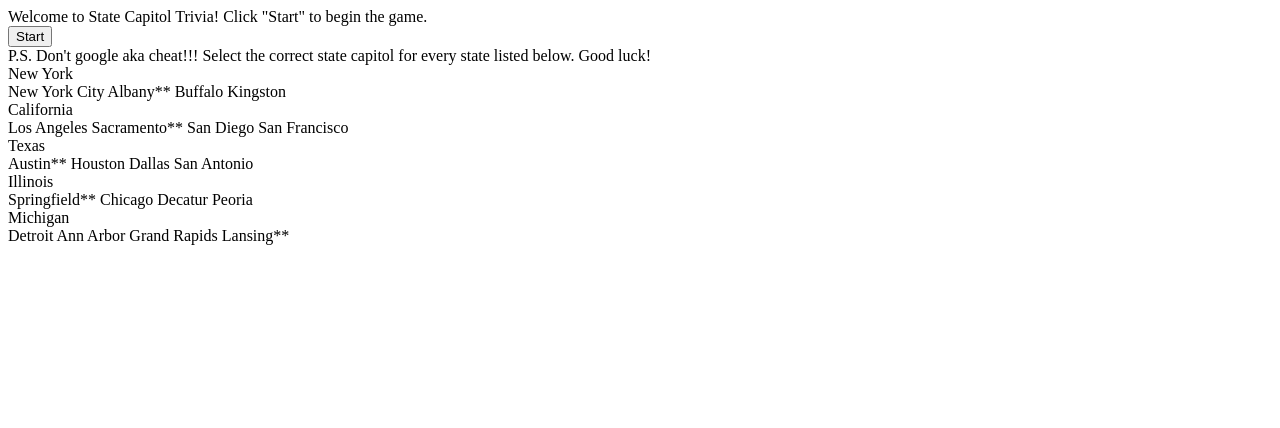
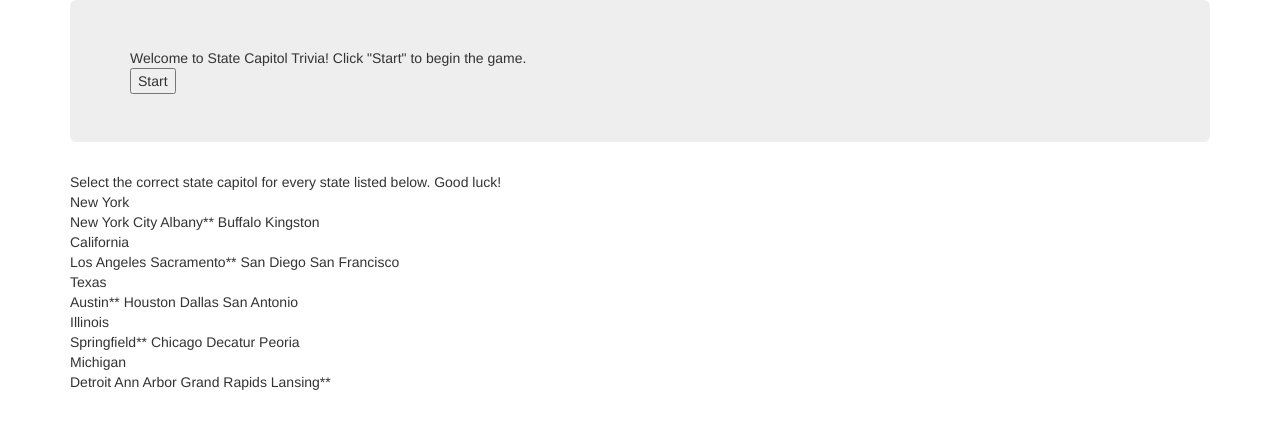
Before and after one commit to ryannwenke/TriviaGame, a plain HTML site: page index.html in a window 1280 px wide. Drawn offline with nearby package versions, Linux system fonts and the light colour scheme.

Commit message:
fourth commit

```diff
--- a/assets/javascript/app.js
+++ b/assets/javascript/app.js
@@ -0,0 +1,5 @@
+//on click ready
+
+//timer starts when start button is pressed
+
+//submit button then presents screen with how many wrong and right
--- a/index.html
+++ b/index.html
@@ -1,17 +1,19 @@
-<!DOCTYPE html>
 <!DOCTYPE html>
 <html>
 <head>
 	<title>Trivia</title>
+	<script src=".assets/javascript/app.js"></script>
+	<link rel='stylesheet' href='https://maxcdn.bootstrapcdn.com/bootstrap/3.3.6/css/bootstrap.min.css' integrity='sha384-1q8mTJOASx8j1Au+a5WDVnPi2lkFfwwEAa8hDDdjZlpLegxhjVME1fgjWPGmkzs7' crossorigin='anonymous'>
 </head>
 <body>
-
+	<div class="container">
+		<div class="jumbotron">
 			<!--Click to start game-->
 			Welcome to State Capitol Trivia! Click "Start" to begin the game.
 			<br>
 			<button>Start</button>
 			<br>
-P.S. Don't google aka cheat!!!
+		</div>
 		<!--Present several questions with multiple choice answers-->
 		Select the correct state capitol for every state listed below. Good luck!
 		<br>
@@ -49,8 +51,10 @@ Detroit
 		Ann Arbor
 		Grand Rapids
 		Lansing**
+		<!--Timer running while questions are being answered-->
 		<!--Click to submit answers-->
 		<!--Screen shows results of how many wrong and right-->
 
+	</div>
 </body>
 </html>
```
Lines whose indentation alone changed are shown as unchanged.
